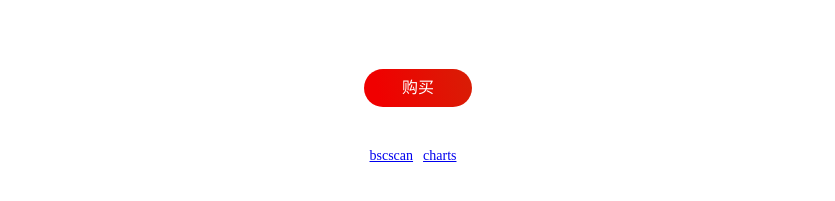
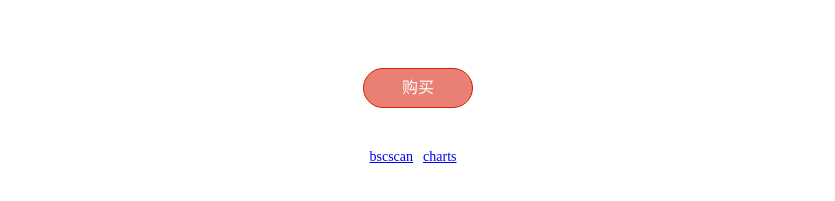
Before and after one commit to haowei4032/roi-token, a plain HTML site: page index.html in a window 1280 px wide. Shown: the part 451-652 px from the top of the page, without its empty margins (222-1057 px from the left). Drawn offline with Linux system fonts and the light colour scheme.

Commit message:
Initial commit

```diff
--- a/index.html
+++ b/index.html
@@ -46,7 +46,8 @@ body > div + div {
 	color: rgba(5,5,5,.7);
 }
 body > a {
-	background: linear-gradient(75deg, #F00000 15%, #d81e06);
+	background: #d81e068f;
+	border: solid 1px #d81e06;
     /*border: 3px solid rgba(255,0,0,.6);*/
     text-align: center;
     height: 38px;
```
